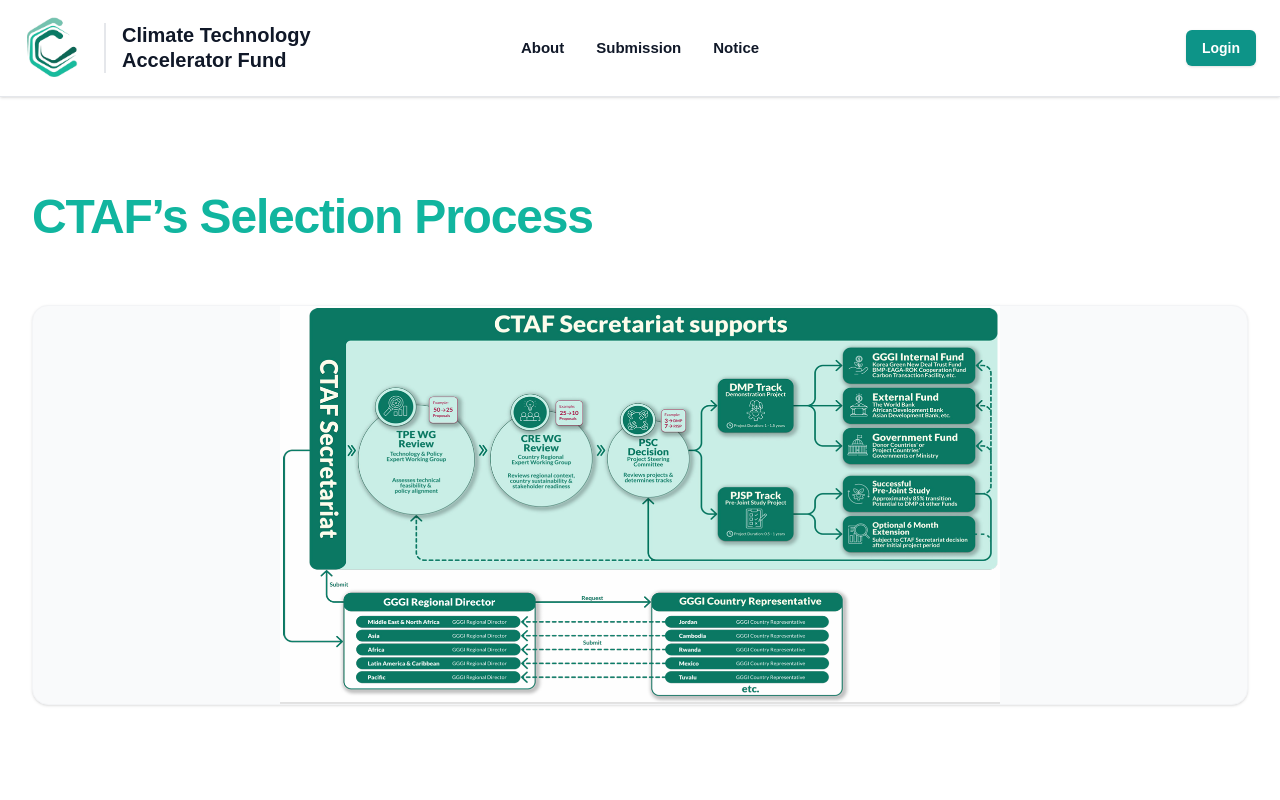
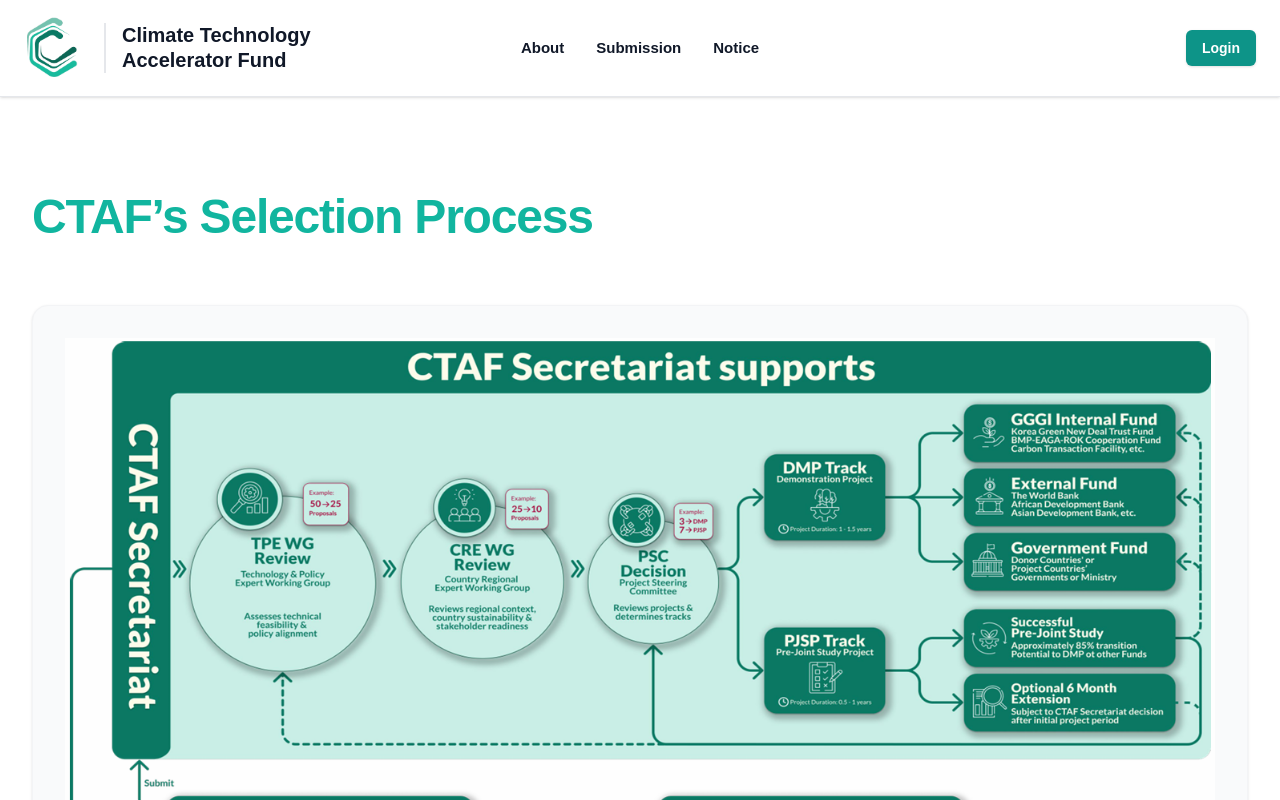
Before and after one commit to LzLLC2022/CPMS, a Next.js app: page /about/selection-process in a window 1280 px wide. Shown: the top 800 px of the page. Built offline with nearby package versions, Linux system fonts and the light colour scheme.

Commit message:
fix: make selection diagram image scale naturally without fixed height constraint

```diff
--- a/src/app/about/selection-process/page.tsx
+++ b/src/app/about/selection-process/page.tsx
@@ -66,13 +66,14 @@ export default function SelectionProcessPage() {
         </h1>
 
         {/* Diagram Section */}
-        <div className="mb-24 bg-gray-50 rounded-2xl p-4 sm:p-8 border border-gray-100 shadow-sm flex items-center justify-center relative w-full overflow-hidden" style={{ minHeight: '400px' }}>
+        <div className="mb-24 bg-gray-50 rounded-2xl p-4 sm:p-8 border border-gray-100 shadow-sm flex items-center justify-center w-full">
           <Image
             src="/about-selection-diagram.png"
             alt="CTAF Secretariat support diagram"
-            fill
-            className="object-contain"
-            sizes="(max-width: 1280px) 100vw, 1200px"
+            width={1600}
+            height={1000}
+            className="w-full h-auto"
+            priority
           />
         </div>
 
```
